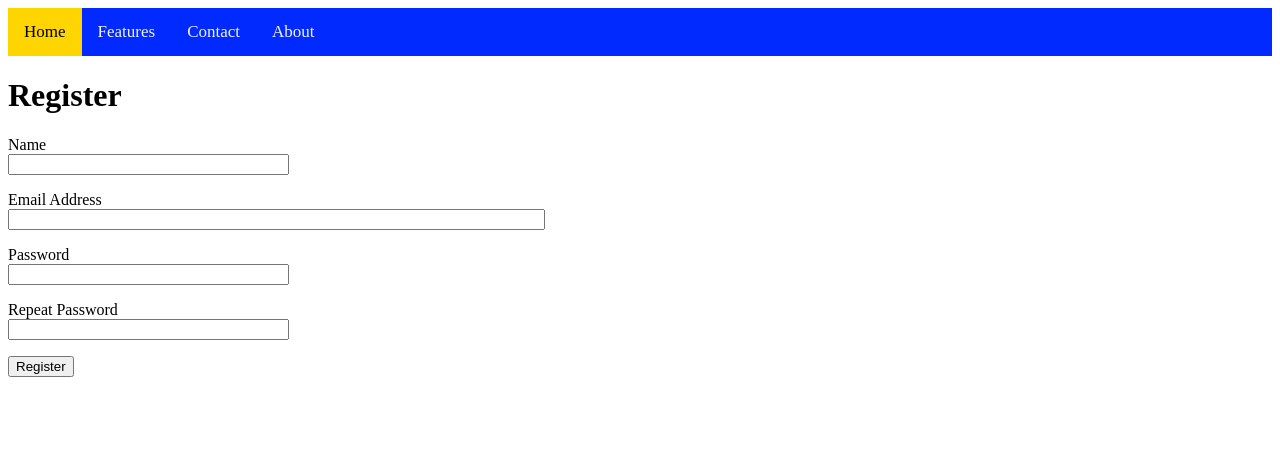
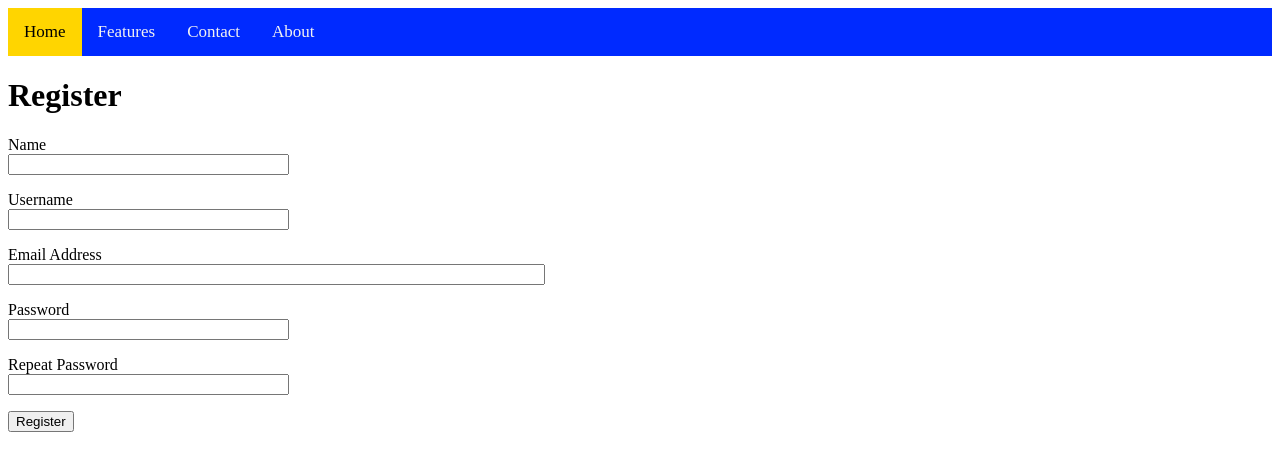
Before and after one commit to A-m-el/login-profile, a Flask app: page / in a window 1280 px wide. Shown: the top 471 px of the page. Run offline with Flask 3, Linux system fonts and the light colour scheme.

Commit message:
feat: add validators to the form fields

```diff
--- a/app/forms.py
+++ b/app/forms.py
@@ -8,15 +8,17 @@ from wtforms import validators
 
 
 class RegisterForm(FlaskForm):
-    name = StringField('Name', validators=[DataRequired()]) #, validators=[DataRequired()]
+    name = StringField('Name', validators=[DataRequired()])
+    username = StringField('Username', validators=[DataRequired() ])
+
     email = EmailField('Email Address', validators=[DataRequired(), Email()])
-    # def validate_password(self, field):
-    #     if len(field.data < 8):
-    #         raise ValidationError('Passwors must be at least 8 characters')
     password = PasswordField('Password', [
                 validators.data_required(message='password is required'),
                 validators.Length(message='password should be at least 8 char', min=8)
                 ])
-    password2 = PasswordField( 'Repeat Password',
-                              validators=[EqualTo('password', message='Passwords must match')])
+    password2 = PasswordField( 'Repeat Password', [
+                validators.data_required(message='Confirm password'),
+                validators.EqualTo('password', message='Passwords must match')
+
+                                          ])
     register = SubmitField('Register')
--- a/app/models.py
+++ b/app/models.py
@@ -5,6 +5,7 @@ from werkzeug.security import generate_password_hash, check_password_hash
 class User(db.Model):
     id = db.Column(db.Integer, primary_key=True)
     name = db.Column(db.String(64), index=True)
+    username = db.Column(db.String(64), index=True, unique=True, nullable=True)
     password_hash =  db.Column(db.String(128), index=True)
     email = db.Column(db.String(120), unique=True, index=True)
     def __repr__(self):
--- a/app/routes.py
+++ b/app/routes.py
@@ -10,7 +10,7 @@ def register():
 
     # This checks if the form submission is valid and method is POST
     if form.validate_on_submit(): # i need to know what is this
-        user = User(name=form.name.data, email=form.email.data)
+        user = User(name=form.name.data, email=form.email.data, username=form.username.data)
         user.set_password(form.password.data)
         db.session.add(user)
         db.session.commit()
--- a/app/templates/register.html
+++ b/app/templates/register.html
@@ -9,6 +9,13 @@
         {{ form.name.label }}<br>
         {{ form.name(size=32) }}<br>
         {% for error in form.name.errors %}
+            <span style="color: red;">[{{ error }}]</span>
+        {% endfor %}
+    </p>
+    <p>
+        {{ form.username.label }}<br>
+        {{ form.username(size=32) }}<br>
+        {% for error in form.username.errors %}
             <span style="color: red;">[{{ error }}]</span>
         {% endfor %}
     </p>
```
Also changed, not shown: migrations/versions/e4a9082c2e68_add_nullable_username_column_to_user_.py (added, +34 -0 lines), app.db.
